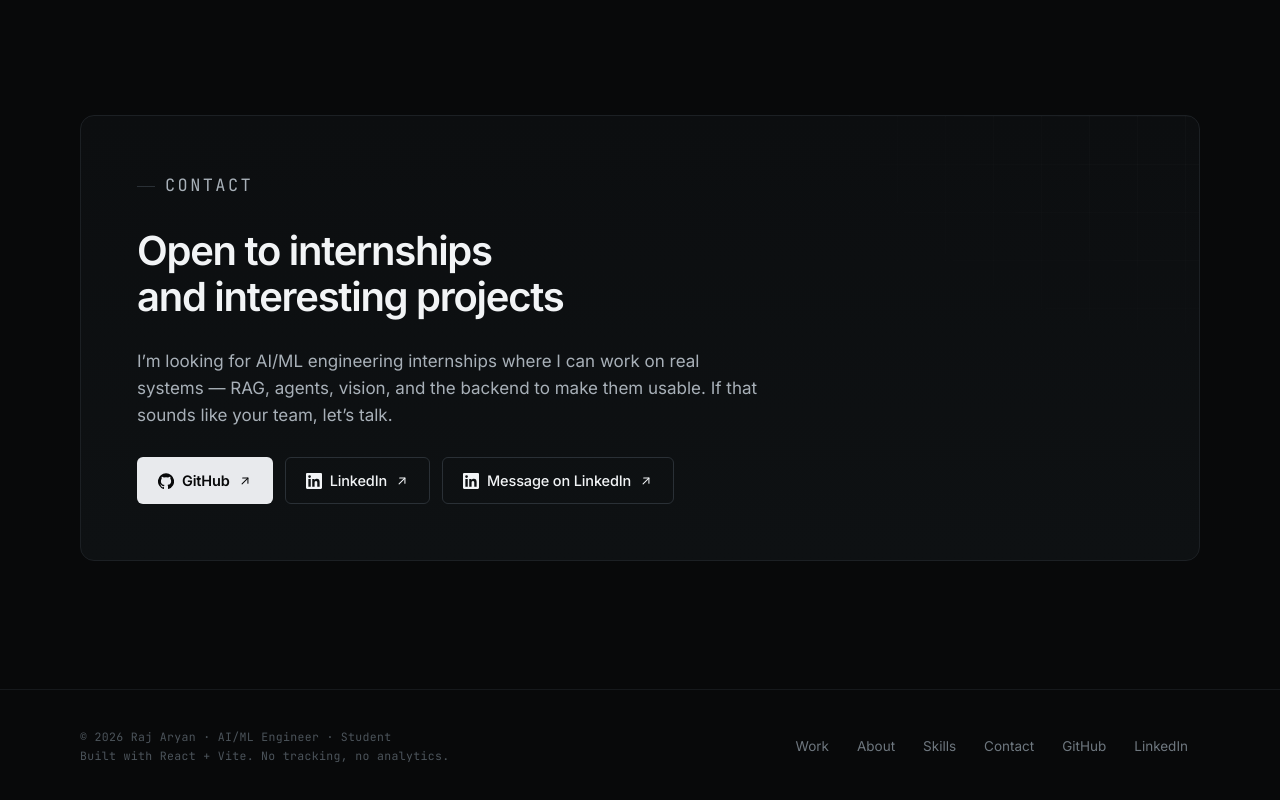
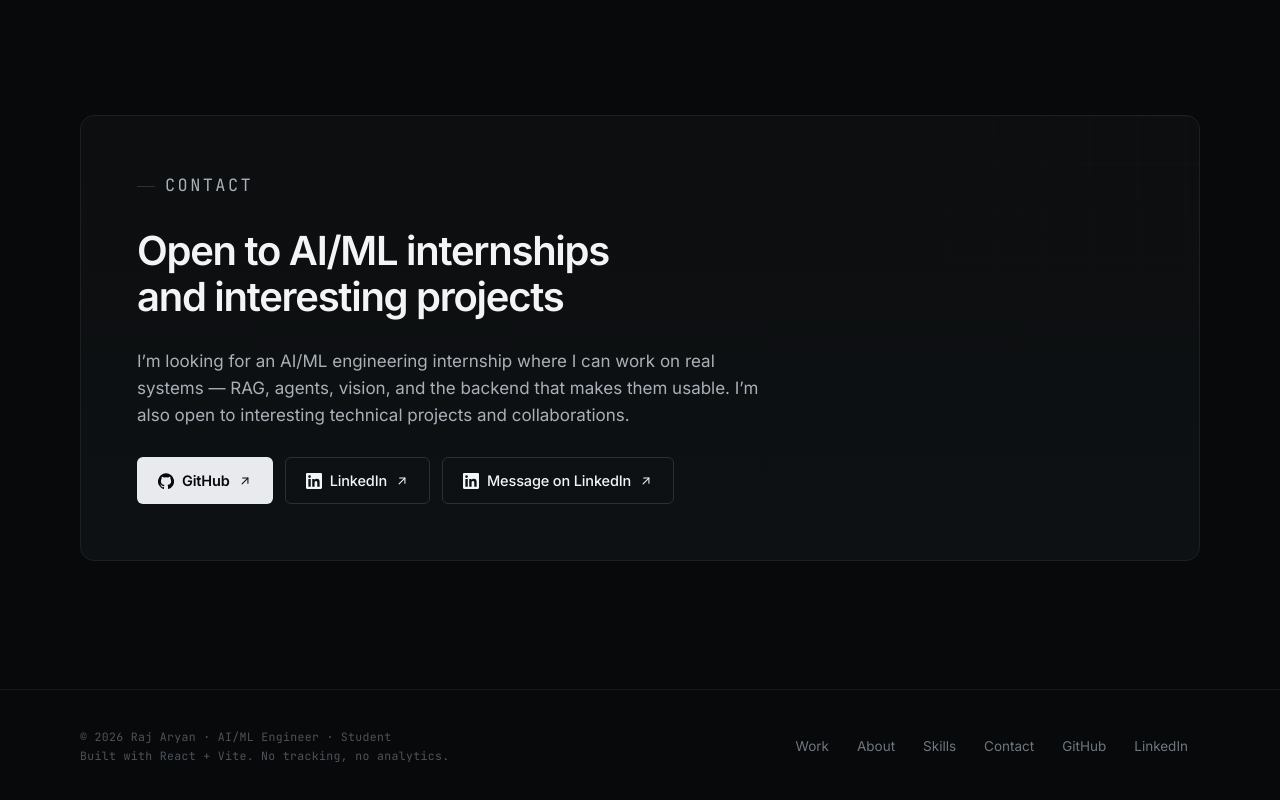
Before and after one commit to rajaryan1111/raj-aryan-portfolio, a React (Vite) app: page / in a window 1280 px wide. Shown: the part 7969-8769 px from the top of the page. Built offline with nearby package versions, Linux system fonts and the light colour scheme.

Commit message:
sharpen internship contact copy

```diff
--- a/src/components/Contact.jsx
+++ b/src/components/Contact.jsx
@@ -7,10 +7,10 @@ export default function Contact() {
       <div className="shell">
         <div className="contact">
           <p className="eyebrow">Contact</p>
-          <h2>Open to internships and interesting projects</h2>
+          <h2>Open to AI/ML internships and interesting projects</h2>
           <p>
-            I’m looking for AI/ML engineering internships where I can work on real systems — RAG, agents, vision, and
-            the backend to make them usable. If that sounds like your team, let’s talk.
+            I’m looking for an AI/ML engineering internship where I can work on real systems — RAG, agents, vision,
+            and the backend that makes them usable. I’m also open to interesting technical projects and collaborations.
           </p>
 
           <div className="contact__actions">
```
